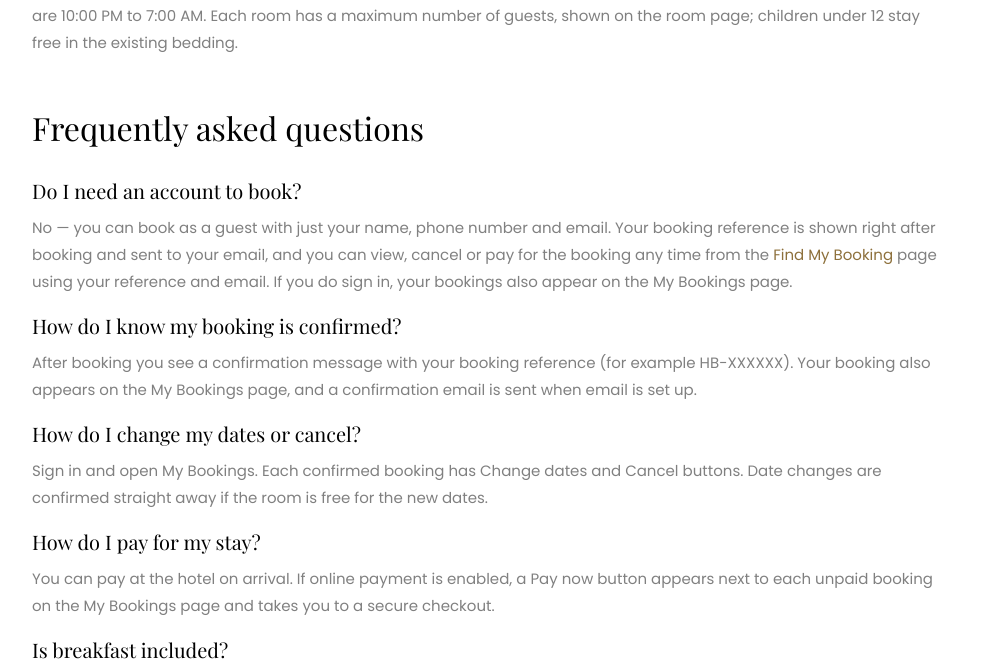
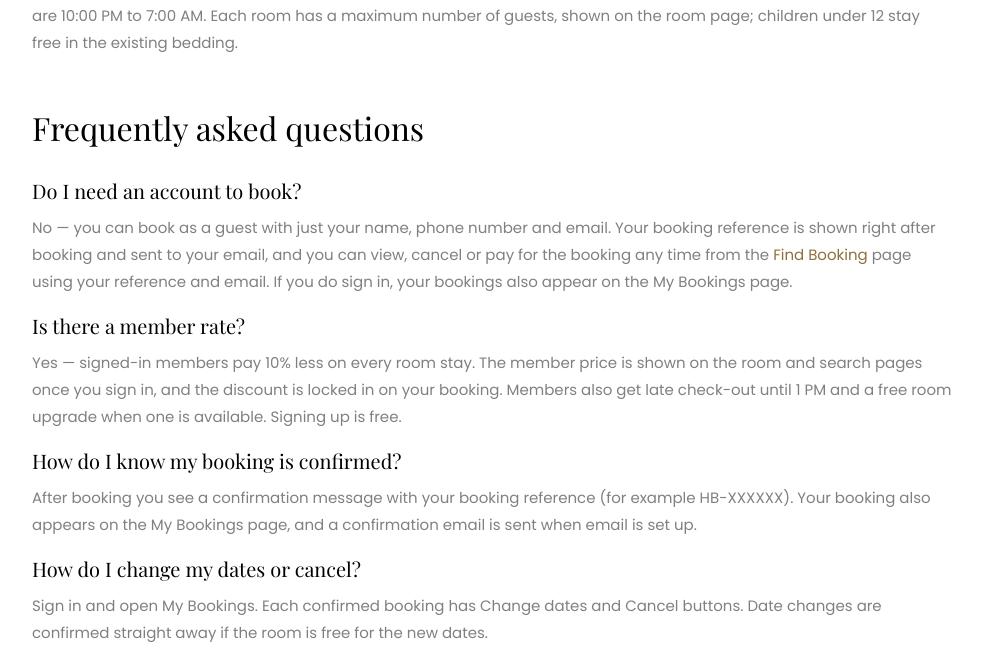
Before and after one commit to MdTanzil/Hotel-Booking-app-Django, a Django app: page /policies/ in a window 1280 px wide. Shown: the part 1089-1753 px from the top of the page, without its empty margins (148-1130 px from the left). Run offline with Django 4.2, Linux system fonts and the light colour scheme; some libraries are stand-ins or nearby versions; some web fonts are replaced.

Commit message:
Add 10 percent member rate on rooms for signed-in users, with member perks

```diff
--- a/hotelbooking/admin.py
+++ b/hotelbooking/admin.py
@@ -55,7 +55,7 @@ class PackageAdmin(admin.ModelAdmin):
 
 @admin.register(Booking)
 class BookingAdmin(admin.ModelAdmin):
-    list_display = ("reference", "guest_name", "room", "start_date", "end_date", "status", "payment_status", "payment_method", "email", "user")
+    list_display = ("reference", "guest_name", "room", "start_date", "end_date", "status", "payment_status", "payment_method", "discount_rate", "email", "user")
     list_filter = ("created_at", "status", "payment_status")
     search_fields = ["guest_name", "phone_number", "reference"]
 
--- a/hotelbooking/emails.py
+++ b/hotelbooking/emails.py
@@ -50,7 +50,7 @@ def send_booking_confirmation(booking):
         {
             "booking": booking,
             "nights": nights,
-            "total": booking.room.room_price * nights,
+            "total": booking.stay_total_amount(),
         },
     )
 
@@ -91,6 +91,6 @@ def send_booking_dates_changed(booking):
         {
             "booking": booking,
             "nights": nights,
-            "total": booking.room.room_price * nights,
+            "total": booking.stay_total_amount(),
         },
     )
--- a/hotelbooking/form.py
+++ b/hotelbooking/form.py
@@ -39,7 +39,7 @@ class BookingForm(ModelForm):
 
     class Meta:
         model = Booking
-        exclude = ["active", "room", "user", "reference", "status", "payment_status"]
+        exclude = ["active", "room", "user", "reference", "status", "payment_status", "discount_rate"]
 
     def clean(self):
         cleaned_data = super().clean()
--- a/hotelbooking/payments.py
+++ b/hotelbooking/payments.py
@@ -28,8 +28,9 @@ def _amount_cents(amount):
 
 
 def booking_amount(booking):
-    nights = (booking.end_date - booking.start_date).days
-    return booking.room.room_price * nights
+    """Amount to charge for a room booking, at the rate locked in when
+    the booking was made (member rate if it was booked signed in)."""
+    return booking.stay_total_amount()
 
 
 def create_checkout_session(request, booking, kind):
--- a/hotelbooking/templates/hotelbooking/my_bookings.html
+++ b/hotelbooking/templates/hotelbooking/my_bookings.html
@@ -33,7 +33,7 @@
                         <td>{{ booking.start_date }}</td>
                         <td>{{ booking.end_date }}</td>
                         <td>{{ booking.nights }}</td>
-                        <td>${{ booking.stay_total }}</td>
+                        <td>${{ booking.stay_total }}{% if booking.discount_rate %}<br><small class="text-success">Member rate</small>{% endif %}</td>
                         <td>{{ booking.guest_name }}</td>
                         <td>{{ booking.get_status_display }}</td>
                         <td>{{ booking.get_payment_status_display }}</td>
--- a/hotelbooking/templates/hotelbooking/policies_faq.html
+++ b/hotelbooking/templates/hotelbooking/policies_faq.html
@@ -32,7 +32,10 @@
           <h2 class="mb-4 mt-5">Frequently asked questions</h2>
 
           <h5>Do I need an account to book?</h5>
-          <p>No — you can book as a guest with just your name, phone number and email. Your booking reference is shown right after booking and sent to your email, and you can view, cancel or pay for the booking any time from the <a href="{% url 'hotelbooking:find-booking' %}">Find My Booking</a> page using your reference and email. If you do sign in, your bookings also appear on the My Bookings page.</p>
+          <p>No — you can book as a guest with just your name, phone number and email. Your booking reference is shown right after booking and sent to your email, and you can view, cancel or pay for the booking any time from the <a href="{% url 'hotelbooking:find-booking' %}">Find Booking</a> page using your reference and email. If you do sign in, your bookings also appear on the My Bookings page.</p>
+
+          <h5>Is there a member rate?</h5>
+          <p>Yes — signed-in members pay 10% less on every room stay. The member price is shown on the room and search pages once you sign in, and the discount is locked in on your booking. Members also get late check-out until 1 PM and a free room upgrade when one is available. Signing up is free.</p>
 
           <h5>How do I know my booking is confirmed?</h5>
           <p>After booking you see a confirmation message with your booking reference (for example HB-XXXXXX). Your booking also appears on the My Bookings page, and a confirmation email is sent when email is set up.</p>
--- a/hotelbooking/templates/hotelbooking/rooms.html
+++ b/hotelbooking/templates/hotelbooking/rooms.html
@@ -32,7 +32,7 @@
                                             <a href="{% url 'hotelbooking:details-room' room.id %} ">{{ room.room_name }}</a>
                                         </h3>
                                         <p>
-                                            <span class="price mr-2">${{ room.room_price }}</span> <span class="per">per night</span>
+                                            {% if user.is_authenticated %}<span class="price mr-2"><s>${{ room.room_price }}</s> ${{ room.display_price }}</span> <span class="per">per night</span>{% else %}<span class="price mr-2">${{ room.room_price }}</span> <span class="per">per night</span>{% endif %}
                                         </p>
                                         <ul class="list">
                                             <li>
@@ -98,7 +98,7 @@
                                         <a href="{% url 'hotelbooking:details-room' room.id %} ">{{ room.room_name }}</a>
                                     </h3>
                                     <p>
-                                        <span class="price mr-2">${{ room.room_price }}</span> <span class="per">per night</span>
+                                        {% if user.is_authenticated %}<span class="price mr-2"><s>${{ room.room_price }}</s> ${{ room.display_price }}</span> <span class="per">per night</span>{% else %}<span class="price mr-2">${{ room.room_price }}</span> <span class="per">per night</span>{% endif %}
                                     </p>
                                     <ul class="list">
                                         <li>
--- a/hotelbooking/templates/hotelbooking/whats_included.html
+++ b/hotelbooking/templates/hotelbooking/whats_included.html
@@ -41,6 +41,7 @@ What's Included
                         <li>Free cancellation until 2 days before check-in</li>
                         <li>Pay at the hotel or online — your choice</li>
                         <li>No account needed to book</li>
+                        <li>Members save 10% on rooms when signed in, plus late check-out until 1 PM and a free room upgrade when available</li>
                         <li>Your booking reference and confirmation by email</li>
                     </ul>
                 </div>
--- a/hotelbooking/views.py
+++ b/hotelbooking/views.py
@@ -12,6 +12,7 @@ from django.contrib import messages
 from django.views import View
 from django.views.generic import TemplateView, ListView, CreateView, DetailView
 from .models import Room, Package, Booking, Room_category, Package_Booking, Review, BlogPost, TableBooking
+from .pricing import member_discount_for, discounted_price, stay_total
 from django.db.models import Q, Avg
 from .form import BookingForm, PackageBookingForm, ContactForm, ChangeDatesForm, ReviewForm, FindBookingForm, LeadForm, TableBookingForm
 from .emails import (
@@ -79,6 +80,9 @@ class RoomsTemplate(View):
             id_list.append(i.room.id)
         available_rooms = Room.objects.exclude(id__in=id_list).filter(active=True)
         all_rooms = Room.objects.all().filter(active=True)
+        discount = member_discount_for(request.user)
+        for room in list(available_rooms) + list(all_rooms):
+            room.display_price = discounted_price(room.room_price, discount)
         template_name = "hotelbooking/rooms.html"
         context = {
             "rooms": available_rooms,
@@ -146,7 +150,12 @@ class RoomsTemplate(View):
                 room_category_id=room_type_id
             )
         for room in available_rooms:
-            room.stay_total = room.room_price * nights
+            room.stay_total = stay_total(
+                room.room_price, nights, member_discount_for(request.user)
+            )
+            room.display_price = discounted_price(
+                room.room_price, member_discount_for(request.user)
+            )
         context = {
             "rooms": available_rooms,
             "start_date": start_date,
@@ -191,6 +200,9 @@ class RoomDetails(TemplateView):
             "average_rating": round(average, 1) if average else None,
             "review_form": ReviewForm(instance=user_review),
             "user_review": user_review,
+            "display_price": discounted_price(
+                room.room_price, member_discount_for(request.user)
+            ),
         }
         return render(request, template_name, context)
 
@@ -244,7 +256,15 @@ class CreateBookingRoom(View):
             initial=initial, stripe_available=stripe_configured()
         )
         template_name = "hotelbooking/createBooking.html"
-        context = {"form": form, "id": pk, "room": room}
+        context = {
+            "form": form,
+            "id": pk,
+            "room": room,
+            "nightly_rate": discounted_price(
+                room.room_price, member_discount_for(request.user)
+            ),
+            "member_rate_applied": request.user.is_authenticated,
+        }
         return render(request, template_name, context)
 
     def post(self, request, pk):
@@ -258,12 +278,13 @@ class CreateBookingRoom(View):
             booking = form.save(commit=False)
             if request.user.is_authenticated:
                 booking.user = request.user
+            booking.discount_rate = member_discount_for(request.user)
             booking.save()
             send_booking_confirmation(booking)
             nights = (
                 form.cleaned_data["end_date"] - form.cleaned_data["start_date"]
             ).days
-            total = room.room_price * nights
+            total = booking.stay_total_amount()
             if (
                 booking.payment_method == Booking.PAY_ONLINE
                 and stripe_configured()
@@ -291,7 +312,8 @@ class CreateBookingRoom(View):
                     f"Your booking for {room.room_name} is confirmed for "
                     f"{form.cleaned_data['start_date']} to "
                     f"{form.cleaned_data['end_date']} ({nights} night"
-                    f"{'s' if nights != 1 else ''}, total ${total}). "
+                    f"{'s' if nights != 1 else ''}, total ${total}"
+                    f"{' — member rate applied, 10% off' if booking.discount_rate else ''}). "
                     f"Your booking reference is {booking.reference}. "
                     "Our team will call you for confirmation.",
                 )
@@ -398,7 +420,7 @@ class MyBookingsView(LoginRequiredMixin, TemplateView):
         )
         for booking in room_bookings:
             booking.nights = (booking.end_date - booking.start_date).days
-            booking.stay_total = booking.room.room_price * booking.nights
+            booking.stay_total = booking.stay_total_amount()
         package_bookings = (
             Package_Booking.objects.filter(user=self.request.user)
             .select_related("package")
@@ -517,7 +539,7 @@ class CancelRoomBookingView(LoginRequiredMixin, View):
             )
             return redirect("hotelbooking:my-bookings")
         booking.nights = (booking.end_date - booking.start_date).days
-        booking.stay_total = booking.room.room_price * booking.nights
+        booking.stay_total = booking.stay_total_amount()
         template_name = "hotelbooking/confirm_cancel.html"
         context = {"booking": booking, "kind": "room"}
         return render(request, template_name, context)
@@ -624,7 +646,7 @@ class ChangeBookingDatesView(LoginRequiredMixin, View):
                 form.save()
                 send_booking_dates_changed(booking)
                 nights = (end_date - start_date).days
-                total = booking.room.room_price * nights
+                total = booking.stay_total_amount()
                 messages.success(
                     request,
                     f"Booking {booking.reference} moved to {start_date} - "
@@ -785,7 +807,7 @@ class GuestBookingDetailView(View):
             return redirect("hotelbooking:find-booking")
         if kind == "room":
             booking.nights = (booking.end_date - booking.start_date).days
-            booking.stay_total = booking.room.room_price * booking.nights
+            booking.stay_total = booking.stay_total_amount()
         context = {
             "booking": booking,
             "kind": kind,
@@ -828,7 +850,7 @@ class GuestCancelBookingView(View):
             )
         if kind == "room":
             booking.nights = (booking.end_date - booking.start_date).days
-            booking.stay_total = booking.room.room_price * booking.nights
+            booking.stay_total = booking.stay_total_amount()
         context = {
             "booking": booking,
             "kind": kind,
--- a/templates/account/signup.html
+++ b/templates/account/signup.html
@@ -33,6 +33,8 @@
 
     <p>Already have an account? Then please <a href="{% url 'account_login' %}" class=" text-primary ">sign in</a> </p>
 
+    <p class="text-muted">Signing up is free. Members get 10% off every room stay, late check-out until 1 PM, and a free room upgrade when one is available.</p>
+
     {% if not SOCIALACCOUNT_ONLY %}
         {% url 'account_signup' as action_url %}
         <form action="{% url 'account_signup' %}"  method="post">
```
Also changed, not shown: hotelbooking/models.py (+13 -0 lines), hotelbooking/pricing.py (added, +30 -0 lines), hotelbooking/templates/hotelbooking/createBooking.html (+10 -2 lines), hotelbooking/templates/hotelbooking/rooms-single.html (+9 -0 lines), hotelbooking/templates/hotelbooking/searchroom.html (+9 -0 lines), templates/account/login.html (+7 -0 lines), hotelbooking/migrations/0020_booking_discount_rate.py (added).
